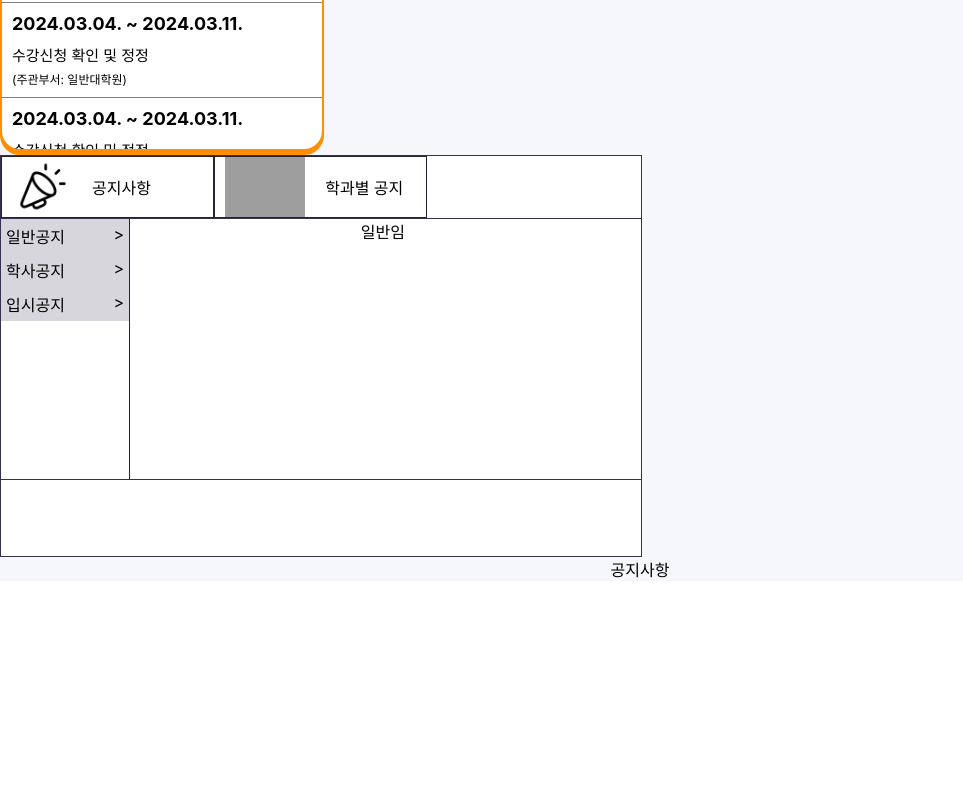
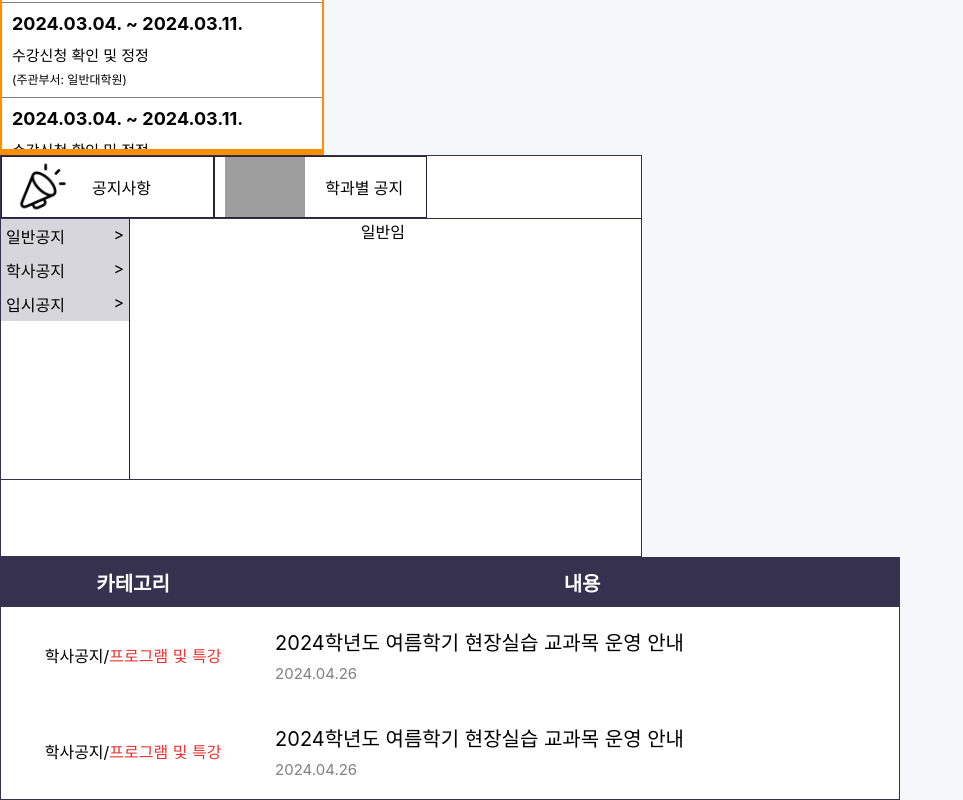
Before and after one commit to CSID-DGU/2024-1-OSSProj-GiveMeTen-11, a React (Create React App) app in the folder Src/frontend/: page / in a window 1280 px wide. Shown: the part 363-1163 px from the top of the page, without its empty margins (0-963 px from the left). Before the commit the page ends 944 px from the top, so only its background shows below. Built offline with nearby package versions, Linux system fonts and the light colour scheme; grey boxes are pictures that could not be loaded.

Commit message:
[feat] 공지사항 Card 디자인 추가

```diff
--- a/Src/frontend/src/components/Notice/Notice.style.js
+++ b/Src/frontend/src/components/Notice/Notice.style.js
@@ -0,0 +1,47 @@
+import styled from "styled-components";
+import { colors } from "../../constants/Colors"
+
+export const Container = styled.div`
+background-color: white;
+width: 900px;
+`
+
+export const MainTable = styled.table`
+width: 100%;
+border: 1px solid ${colors.Black};
+border-spacing: 0px;
+`
+
+export const TableHead = styled.thead`
+font-size: 20px;
+background-color: ${colors.Black};
+color: ${colors.White};
+td {
+    font-weight: 600;
+    padding: 10px;
+}
+`
+
+export const TableBody = styled.tbody`
+background-color: ${colors.White};
+`
+
+export const CategoryDetail = styled.span`
+color: ${colors.Red};
+`
+
+export const ContentsCell = styled.td`
+text-align: left;
+padding: 10px;
+`
+
+export const Contents = styled.p`
+font-size: 20px;
+margin: 10px 0 0 0;
+`
+
+export const Date = styled.p`
+font-size: 15px;
+color: ${colors.Grey};
+margin: 8px 0 10px 0;
+`
--- a/Src/frontend/src/components/Notice/NoticeCard.js
+++ b/Src/frontend/src/components/Notice/NoticeCard.js
@@ -1,6 +1,34 @@
+import { Container, MainTable, TableHead, TableBody, CategoryDetail, ContentsCell, Contents, Date } from "./Notice.style";
+
 function NoticeCard() {
     return (
-        <div>공지사항</div>
+        <Container>
+            <MainTable>
+                <TableHead>
+                    <tr>
+                        <td>카테고리</td>
+                        <td>내용</td>
+                    </tr>
+                </TableHead>
+                <NoticeContents categoryTitle='학사공지' categoryDetail='프로그램 및 특강' contents='2024학년도 여름학기 현장실습 교과목 운영 안내' date='2024.04.26'/>
+                <NoticeContents categoryTitle='학사공지' categoryDetail='프로그램 및 특강' contents='2024학년도 여름학기 현장실습 교과목 운영 안내' date='2024.04.26'/>
+            </MainTable>
+
+        </Container>
+    )
+}
+
+function NoticeContents({categoryTitle, categoryDetail, contents, date}) {
+    return (
+        <TableBody>
+            <tr>
+                <td>{categoryTitle}/<CategoryDetail>{categoryDetail}</CategoryDetail></td>
+                <ContentsCell>
+                    <Contents>{contents}</Contents>
+                    <Date>{date}</Date>
+                </ContentsCell>
+            </tr>
+        </TableBody>
     )
 }
 
--- a/Src/frontend/src/components/Schedule/Schedule.style.js
+++ b/Src/frontend/src/components/Schedule/Schedule.style.js
@@ -9,7 +9,7 @@ text-align: center;
 justify-content: center;
 align-content: center;
 border: 2px solid ${colors.Orange};
-border-radius: 20px;
+/* border-radius: 20px; */
 `
 export const MonthText = styled.h2`
 font-size: 30px;
@@ -23,8 +23,8 @@ height: 84%;
 overflow-x: hidden;
 overflow-y: auto;
 margin: auto;
-border-bottom-left-radius: 18px;
-border-bottom-right-radius: 18px;
+/* border-bottom-left-radius: 18px;
+border-bottom-right-radius: 18px; */
 `
 export const Card = styled.div`
 height: 25%;
--- a/Src/frontend/src/constants/Colors.js
+++ b/Src/frontend/src/constants/Colors.js
@@ -1,5 +1,6 @@
 export const colors = {
     Orange: '#FE8E03',
+    Red: '#EC2F2F',
     BackgroundGray: '#F5F7FA',
     White: '#FFFFFF',
     Grey: '#808080',
```
